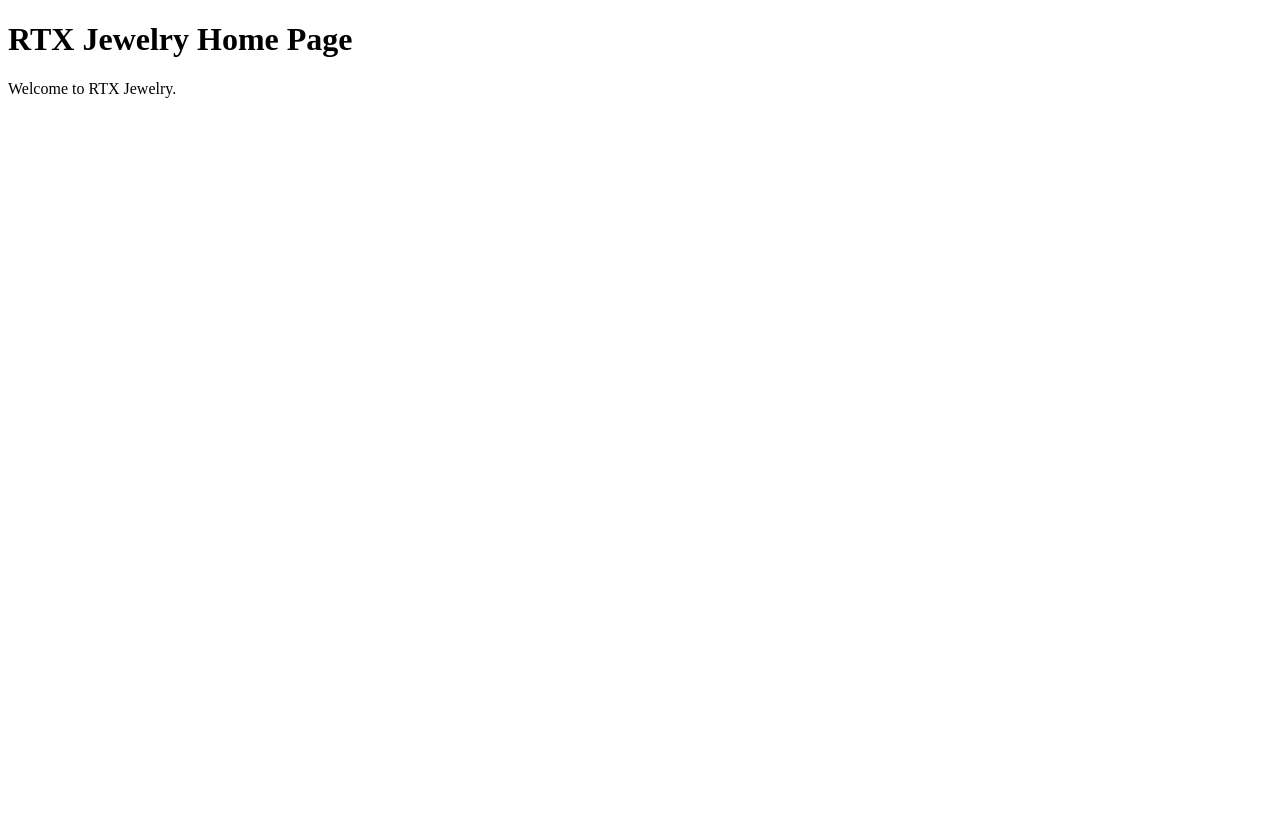
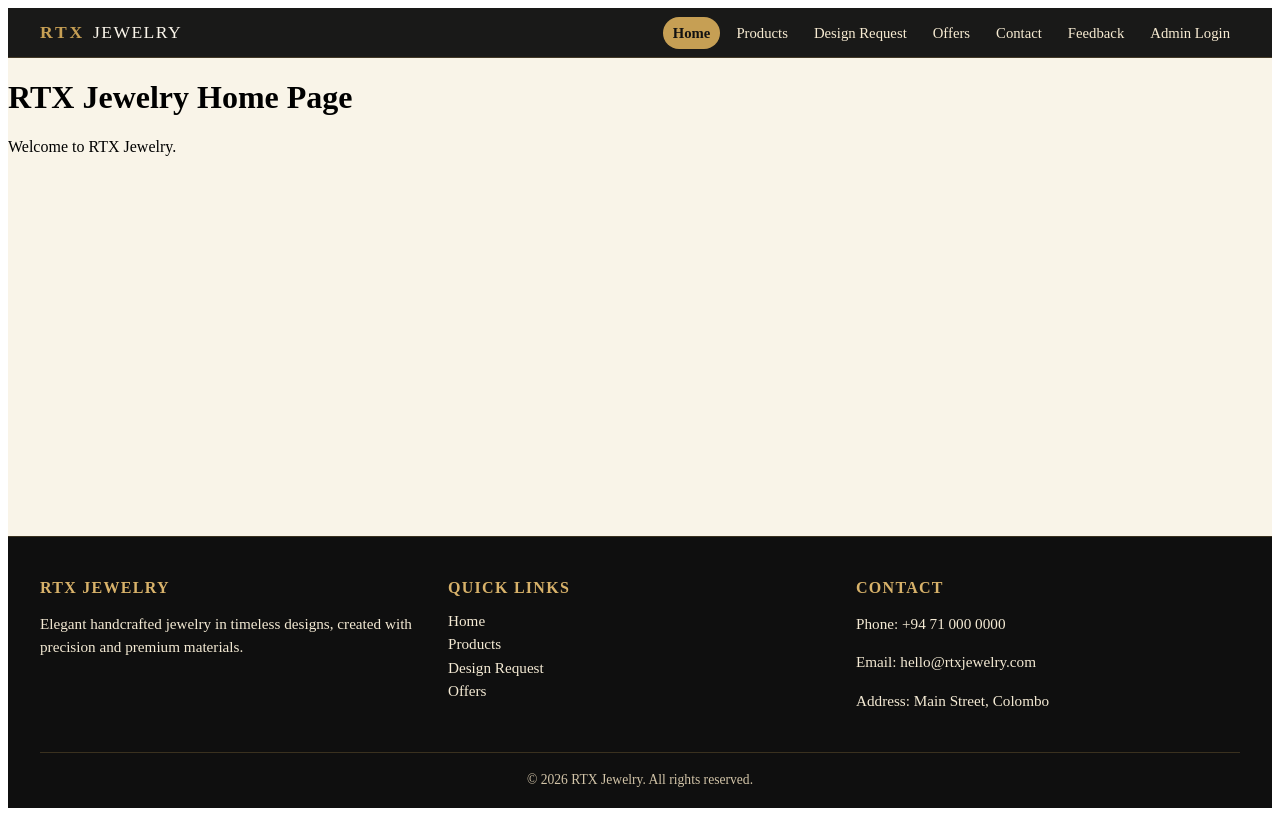
Before and after one commit to hasangaanawarathna/RTX-jewelry, an Angular app: page / in a window 1280 px wide. Built offline with nearby package versions, Linux system fonts and the light colour scheme.

Commit message:
Add navbar and footer components with styling and structure

```diff
--- a/src/app/app.css
+++ b/src/app/app.css
@@ -0,0 +1,14 @@
+:host {
+	display: block;
+}
+
+.app-shell {
+	min-height: 100vh;
+	display: flex;
+	flex-direction: column;
+	background: #f9f4e8;
+}
+
+.content-area {
+	flex: 1;
+}
--- a/src/app/app.html
+++ b/src/app/app.html
@@ -1 +1,7 @@
-<router-outlet></router-outlet>
+<div class="app-shell">
+	<app-navbar></app-navbar>
+	<main class="content-area">
+		<router-outlet></router-outlet>
+	</main>
+	<app-footer></app-footer>
+</div>
--- a/src/app/app.ts
+++ b/src/app/app.ts
@@ -1,9 +1,11 @@
 import { Component } from '@angular/core';
 import { RouterOutlet } from '@angular/router';
+import { Navbar } from './components/navbar/navbar';
+import { Footer } from './components/footer/footer';
 
 @Component({
   selector: 'app-root',
-  imports: [RouterOutlet],
+  imports: [RouterOutlet, Navbar, Footer],
   templateUrl: './app.html',
   styleUrl: './app.css'
 })
--- /dev/null
+++ b/src/app/components/footer/footer.css
@@ -0,0 +1,67 @@
+:host {
+  display: block;
+}
+
+.site-footer {
+  background: #0f0f0f;
+  color: #f4ead4;
+  padding: 42px 20px 18px;
+  border-top: 1px solid rgba(198, 159, 84, 0.24);
+}
+
+.footer-grid {
+  max-width: 1200px;
+  margin: 0 auto;
+  display: grid;
+  grid-template-columns: repeat(3, minmax(0, 1fr));
+  gap: 24px;
+}
+
+h3 {
+  margin: 0 0 12px;
+  color: #d8b26a;
+  font-size: 1rem;
+  letter-spacing: 0.08em;
+  text-transform: uppercase;
+}
+
+p,
+li,
+a {
+  color: #f4ead4;
+  font-size: 0.95rem;
+  line-height: 1.55;
+}
+
+ul {
+  list-style: none;
+  margin: 0;
+  padding: 0;
+}
+
+a {
+  text-decoration: none;
+}
+
+a:hover,
+a:focus-visible {
+  color: #ffd98d;
+  text-decoration: underline;
+  outline: none;
+}
+
+.copyright {
+  max-width: 1200px;
+  margin: 24px auto 0;
+  padding-top: 16px;
+  border-top: 1px solid rgba(198, 159, 84, 0.24);
+  font-size: 0.85rem;
+  text-align: center;
+  color: #d2c4a8;
+}
+
+@media (max-width: 900px) {
+  .footer-grid {
+    grid-template-columns: 1fr;
+  }
+}
--- /dev/null
+++ b/src/app/components/footer/footer.html
@@ -0,0 +1,27 @@
+<footer class="site-footer">
+  <div class="footer-grid">
+    <section aria-label="RTX Jewelry brand summary">
+      <h3>RTX Jewelry</h3>
+      <p>Elegant handcrafted jewelry in timeless designs, created with precision and premium materials.</p>
+    </section>
+
+    <section aria-label="Quick links">
+      <h3>Quick Links</h3>
+      <ul>
+        <li><a routerLink="/">Home</a></li>
+        <li><a routerLink="/products">Products</a></li>
+        <li><a routerLink="/design-request">Design Request</a></li>
+        <li><a routerLink="/offers">Offers</a></li>
+      </ul>
+    </section>
+
+    <section aria-label="Contact information">
+      <h3>Contact</h3>
+      <p>Phone: +94 71 000 0000</p>
+      <p>Email: hello@rtxjewelry.com</p>
+      <p>Address: Main Street, Colombo</p>
+    </section>
+  </div>
+
+  <p class="copyright">&copy; {{ currentYear }} RTX Jewelry. All rights reserved.</p>
+</footer>
--- /dev/null
+++ b/src/app/components/footer/footer.ts
@@ -0,0 +1,13 @@
+import { ChangeDetectionStrategy, Component } from '@angular/core';
+import { RouterLink } from '@angular/router';
+
+@Component({
+  selector: 'app-footer',
+  imports: [RouterLink],
+  templateUrl: './footer.html',
+  styleUrl: './footer.css',
+  changeDetection: ChangeDetectionStrategy.OnPush
+})
+export class Footer {
+  readonly currentYear = new Date().getFullYear();
+}
--- /dev/null
+++ b/src/app/components/navbar/navbar.css
@@ -0,0 +1,87 @@
+:host {
+  display: block;
+}
+
+.navbar-wrapper {
+  position: sticky;
+  top: 0;
+  z-index: 1000;
+  background: rgba(13, 13, 13, 0.95);
+  backdrop-filter: blur(6px);
+  border-bottom: 1px solid rgba(198, 159, 84, 0.25);
+}
+
+.navbar {
+  max-width: 1200px;
+  margin: 0 auto;
+  padding: 14px 20px;
+  display: flex;
+  justify-content: space-between;
+  align-items: center;
+  gap: 16px;
+}
+
+.brand {
+  display: inline-flex;
+  align-items: baseline;
+  gap: 8px;
+  text-decoration: none;
+}
+
+.brand-mark {
+  color: #c69f54;
+  font-size: 1.1rem;
+  letter-spacing: 0.16em;
+  font-weight: 700;
+}
+
+.brand-name {
+  color: #fbf6eb;
+  font-size: 1.1rem;
+  letter-spacing: 0.08em;
+  text-transform: uppercase;
+}
+
+.nav-links {
+  list-style: none;
+  display: flex;
+  flex-wrap: wrap;
+  justify-content: flex-end;
+  align-items: center;
+  gap: 6px;
+  margin: 0;
+  padding: 0;
+}
+
+.nav-links a {
+  color: #f8ecd2;
+  text-decoration: none;
+  font-size: 0.92rem;
+  padding: 8px 10px;
+  border-radius: 999px;
+  transition: background-color 0.2s ease, color 0.2s ease;
+}
+
+.nav-links a:hover,
+.nav-links a:focus-visible {
+  background: rgba(198, 159, 84, 0.15);
+  color: #ffd98d;
+  outline: none;
+}
+
+.nav-links a.active {
+  background: #c69f54;
+  color: #121212;
+  font-weight: 600;
+}
+
+@media (max-width: 900px) {
+  .navbar {
+    flex-direction: column;
+    align-items: flex-start;
+  }
+
+  .nav-links {
+    justify-content: flex-start;
+  }
+}
--- /dev/null
+++ b/src/app/components/navbar/navbar.html
@@ -0,0 +1,18 @@
+<header class="navbar-wrapper">
+  <nav class="navbar" aria-label="Main navigation">
+    <a class="brand" routerLink="/" aria-label="RTX Jewelry home">
+      <span class="brand-mark">RTX</span>
+      <span class="brand-name">Jewelry</span>
+    </a>
+
+    <ul class="nav-links">
+      <li><a routerLink="/" routerLinkActive="active" [routerLinkActiveOptions]="{ exact: true }">Home</a></li>
+      <li><a routerLink="/products" routerLinkActive="active">Products</a></li>
+      <li><a routerLink="/design-request" routerLinkActive="active">Design Request</a></li>
+      <li><a routerLink="/offers" routerLinkActive="active">Offers</a></li>
+      <li><a routerLink="/contact" routerLinkActive="active">Contact</a></li>
+      <li><a routerLink="/feedback" routerLinkActive="active">Feedback</a></li>
+      <li><a routerLink="/admin/login" routerLinkActive="active">Admin Login</a></li>
+    </ul>
+  </nav>
+</header>
--- /dev/null
+++ b/src/app/components/navbar/navbar.ts
@@ -0,0 +1,12 @@
+import { ChangeDetectionStrategy, Component } from '@angular/core';
+import { RouterLink, RouterLinkActive } from '@angular/router';
+
+@Component({
+  selector: 'app-navbar',
+  imports: [RouterLink, RouterLinkActive],
+  templateUrl: './navbar.html',
+  styleUrl: './navbar.css',
+  changeDetection: ChangeDetectionStrategy.OnPush
+})
+export class Navbar {
+}
```
